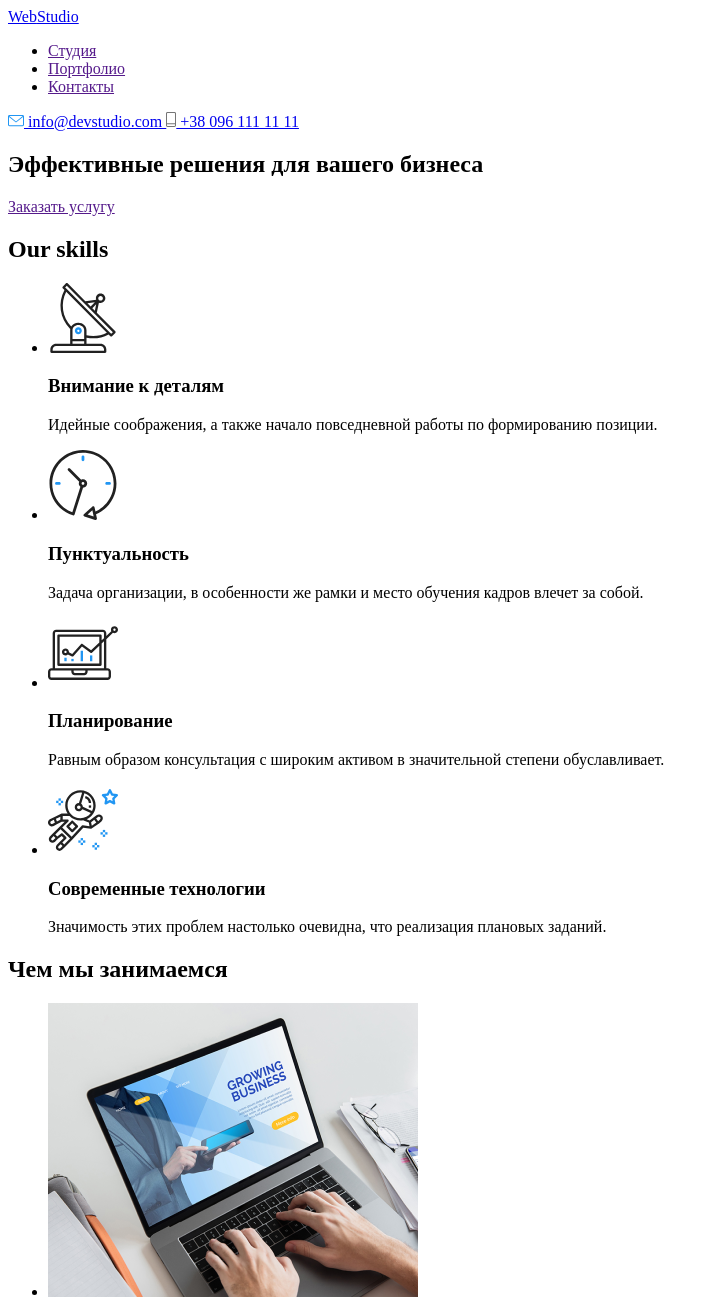
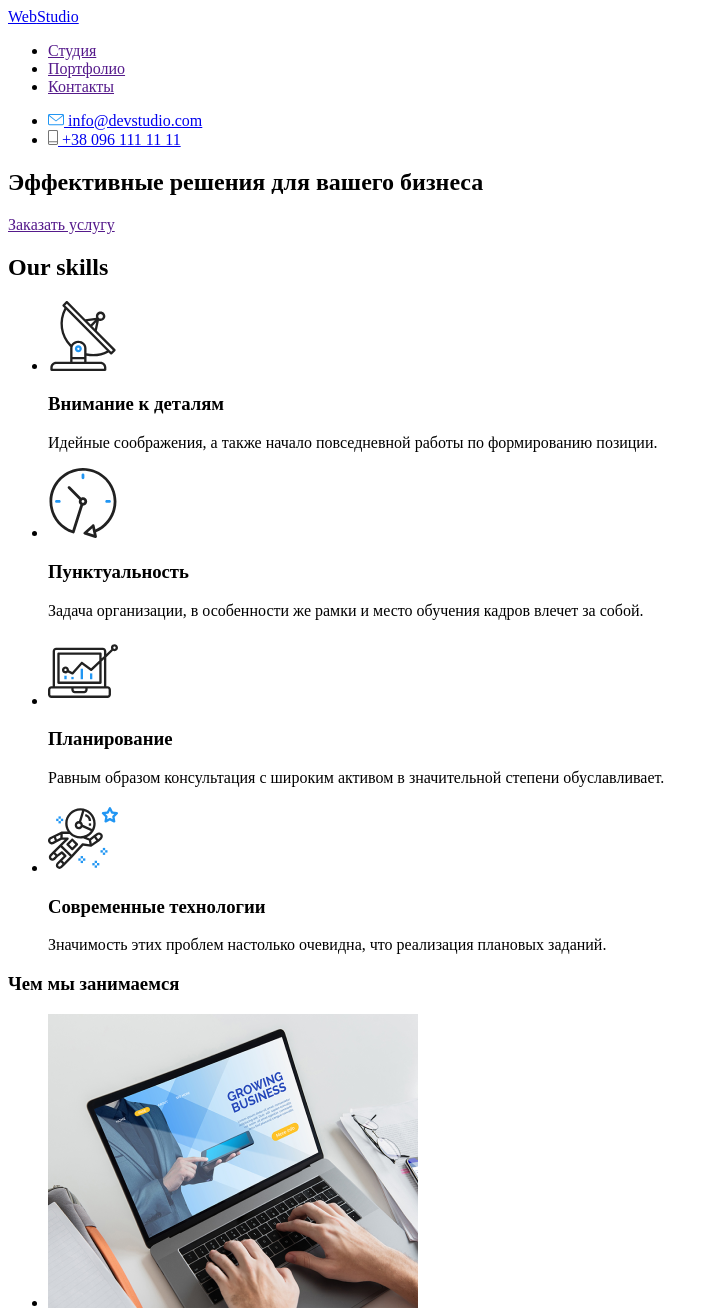
Before and after one commit to Kateryna-Vyshnevetska/goit-fe-course-module1, a plain HTML site: page index.html in a window 1280 px wide. Shown: the top 1311 px of the page, without its empty margins (0-717 px from the left). Drawn offline with Linux system fonts and the light colour scheme.

Commit message:
fix bugs1

```diff
--- a/index.html
+++ b/index.html
@@ -9,9 +9,8 @@
   <!-- Sites header -->
   <header class="header">
   <!-- Main menu navigation -->
+    <a href="index.html"> <span>Web</span>Studio</a>
     <nav>
-      <a href="/"> <span>Web</span>Studio</a>
-
       <ul class="navigation">
         <li><a href="">Студия</a></li>
         <li><a href="">Портфолио</a></li>
@@ -19,15 +18,22 @@
       </ul>
     </nav>
 
+    <ul>
+      <li>
         <a href="mailto:info@devstudio.com">
         <img src="./img/logo-email.svg" alt="">
         info@devstudio.com
       </a>
-
+      </li>
+      <li>
         <a href="tel:+380961111111">
         <img src="./img/logo-tel.svg" alt="">
         +38 096 111 11 11
         </a>
+      </li>
+    </ul>
+
+
   </header>
 
   <main>
@@ -72,7 +78,7 @@
    <!-- Our work section-->
    <div>
      <section>
-       <h2>Чем мы занимаемся</h2>
+       <h3>Чем мы занимаемся</h3>
 
        <ul>
          <li>
```
Lines whose indentation alone changed are shown as unchanged.
